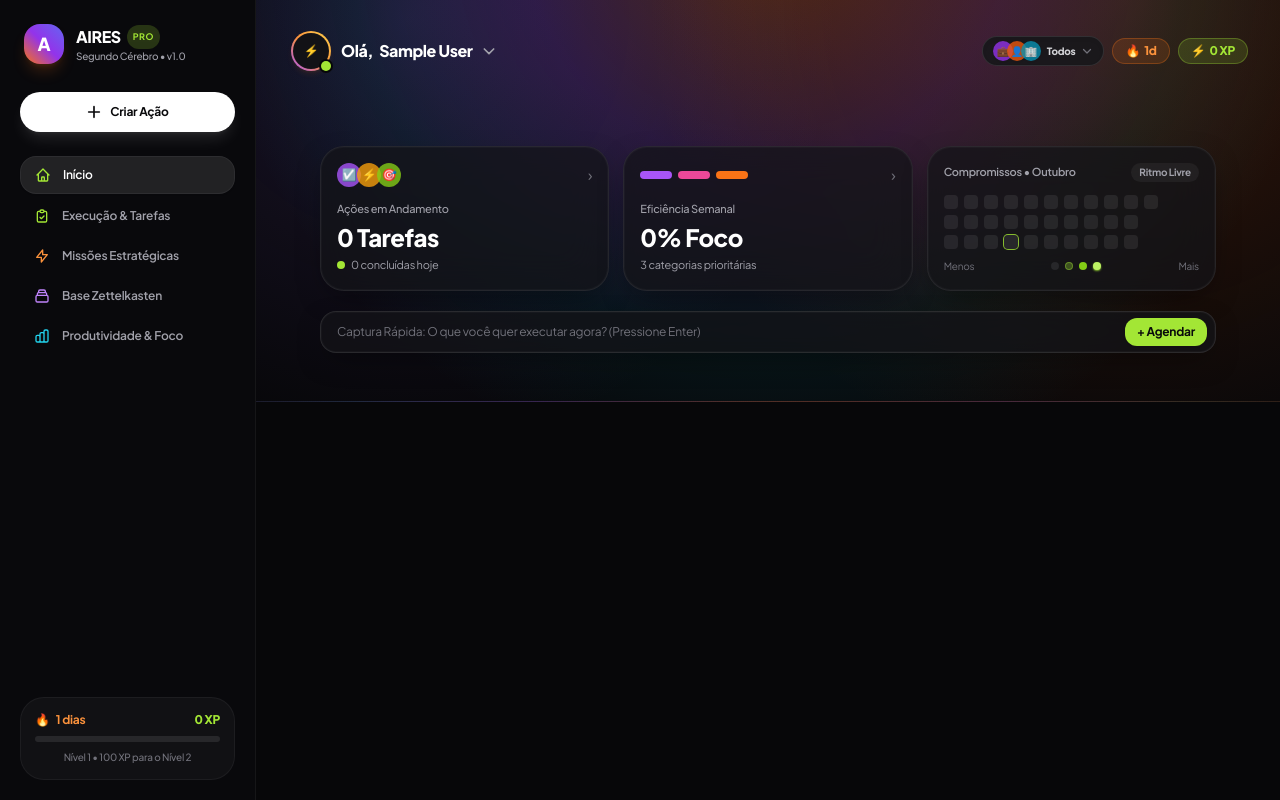
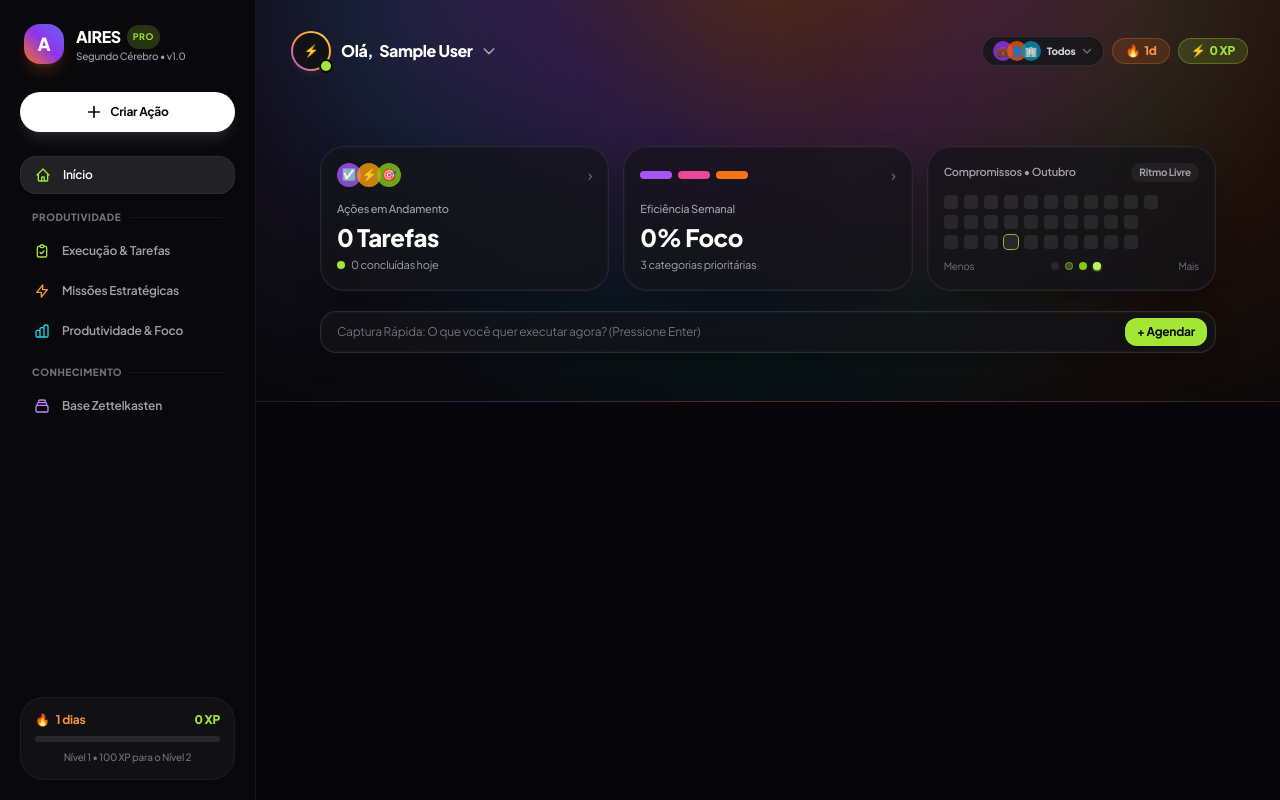
Before and after one commit to luizfferreirasilvaa-art/AIRES, a PHP site: page / in a window 1280 px wide. Run offline with PHP 8.4, Linux system fonts and the light colour scheme; the visitor is signed in with stand-in values (Sample User, id 1); data that the repository does not hold is empty; some libraries are stand-ins or nearby versions.

Commit message:
feat(sidebar): agrupar abas no modulo Produtividade com subtitulo de secao

```diff
--- a/public/views/app.php
+++ b/public/views/app.php
@@ -77,10 +77,17 @@ $compMes = $compromissos_mes ?? [];
 
             <!-- Navigation Links -->
             <nav class="space-y-1">
+                <!-- Geral -->
                 <button type="button" data-nav-section="inicio" class="w-full flex items-center gap-3 px-3.5 py-2.5 rounded-2xl text-xs font-semibold transition-all nav-active text-white bg-white/10 shadow-sm border border-white/5">
                     <svg class="w-4 h-4 text-lime-400" fill="none" stroke="currentColor" viewBox="0 0 24 24"><path stroke-linecap="round" stroke-linejoin="round" stroke-width="2" d="M3 12l2-2m0 0l7-7 7 7M5 10v10a1 1 0 001 1h3m10-11l2 2m-2-2v10a1 1 0 01-1 1h-3m-6 0a1 1 0 001-1v-4a1 1 0 011-1h2a1 1 0 011 1v4a1 1 0 001 1m-6 0h6"></path></svg>
                     <span>Início</span>
                 </button>
+
+                <!-- Módulo: Produtividade -->
+                <div class="pt-3 pb-1 px-3 flex items-center gap-2 select-none">
+                    <span class="text-[10px] font-extrabold uppercase tracking-wider text-zinc-500">Produtividade</span>
+                    <div class="h-px bg-white/5 flex-1"></div>
+                </div>
                 <button type="button" data-nav-section="tarefas" class="w-full flex items-center gap-3 px-3.5 py-2.5 rounded-2xl text-xs font-semibold text-zinc-400 hover:text-white hover:bg-white/5 transition-all">
                     <svg class="w-4 h-4 text-lime-400" fill="none" stroke="currentColor" viewBox="0 0 24 24"><path stroke-linecap="round" stroke-linejoin="round" stroke-width="2" d="M9 5H7a2 2 0 00-2 2v12a2 2 0 002 2h10a2 2 0 002-2V7a2 2 0 00-2-2h-2M9 5a2 2 0 002 2h2a2 2 0 002-2M9 5a2 2 0 012-2h2a2 2 0 012 2m-6 9l2 2 4-4"></path></svg>
                     <span>Execução & Tarefas</span>
@@ -89,13 +96,19 @@ $compMes = $compromissos_mes ?? [];
                     <svg class="w-4 h-4 text-orange-400" fill="none" stroke="currentColor" viewBox="0 0 24 24"><path stroke-linecap="round" stroke-linejoin="round" stroke-width="2" d="M13 10V3L4 14h7v7l9-11h-7z"></path></svg>
                     <span>Missões Estratégicas</span>
                 </button>
+                <button type="button" data-nav-section="dashboard" class="w-full flex items-center gap-3 px-3.5 py-2.5 rounded-2xl text-xs font-semibold text-zinc-400 hover:text-white hover:bg-white/5 transition-all">
+                    <svg class="w-4 h-4 text-cyan-400" fill="none" stroke="currentColor" viewBox="0 0 24 24"><path stroke-linecap="round" stroke-linejoin="round" stroke-width="2" d="M9 19v-6a2 2 0 00-2-2H5a2 2 0 00-2 2v6a2 2 0 002 2h2a2 2 0 002-2zm0 0V9a2 2 0 012-2h2a2 2 0 012 2v10m-6 0a2 2 0 002 2h2a2 2 0 002-2m0 0V5a2 2 0 012-2h2a2 2 0 012 2v14a2 2 0 01-2 2h-2a2 2 0 01-2-2z"></path></svg>
+                    <span>Produtividade & Foco</span>
+                </button>
+
+                <!-- Módulo: Conhecimento -->
+                <div class="pt-3 pb-1 px-3 flex items-center gap-2 select-none">
+                    <span class="text-[10px] font-extrabold uppercase tracking-wider text-zinc-500">Conhecimento</span>
+                    <div class="h-px bg-white/5 flex-1"></div>
+                </div>
                 <button type="button" data-nav-section="notas" class="w-full flex items-center gap-3 px-3.5 py-2.5 rounded-2xl text-xs font-semibold text-zinc-400 hover:text-white hover:bg-white/5 transition-all">
                     <svg class="w-4 h-4 text-purple-400" fill="none" stroke="currentColor" viewBox="0 0 24 24"><path stroke-linecap="round" stroke-linejoin="round" stroke-width="2" d="M19 11H5m14 0a2 2 0 012 2v6a2 2 0 01-2 2H5a2 2 0 01-2-2v-6a2 2 0 012-2m14 0V9a2 2 0 00-2-2M5 11V9a2 2 0 012-2m0 0V5a2 2 0 012-2h6a2 2 0 012 2v2M7 7h10"></path></svg>
                     <span>Base Zettelkasten</span>
-                </button>
-                <button type="button" data-nav-section="dashboard" class="w-full flex items-center gap-3 px-3.5 py-2.5 rounded-2xl text-xs font-semibold text-zinc-400 hover:text-white hover:bg-white/5 transition-all">
-                    <svg class="w-4 h-4 text-cyan-400" fill="none" stroke="currentColor" viewBox="0 0 24 24"><path stroke-linecap="round" stroke-linejoin="round" stroke-width="2" d="M9 19v-6a2 2 0 00-2-2H5a2 2 0 00-2 2v6a2 2 0 002 2h2a2 2 0 002-2zm0 0V9a2 2 0 012-2h2a2 2 0 012 2v10m-6 0a2 2 0 002 2h2a2 2 0 002-2m0 0V5a2 2 0 012-2h2a2 2 0 012 2v14a2 2 0 01-2 2h-2a2 2 0 01-2-2z"></path></svg>
-                    <span>Produtividade & Foco</span>
                 </button>
             </nav>
         </div>
```
